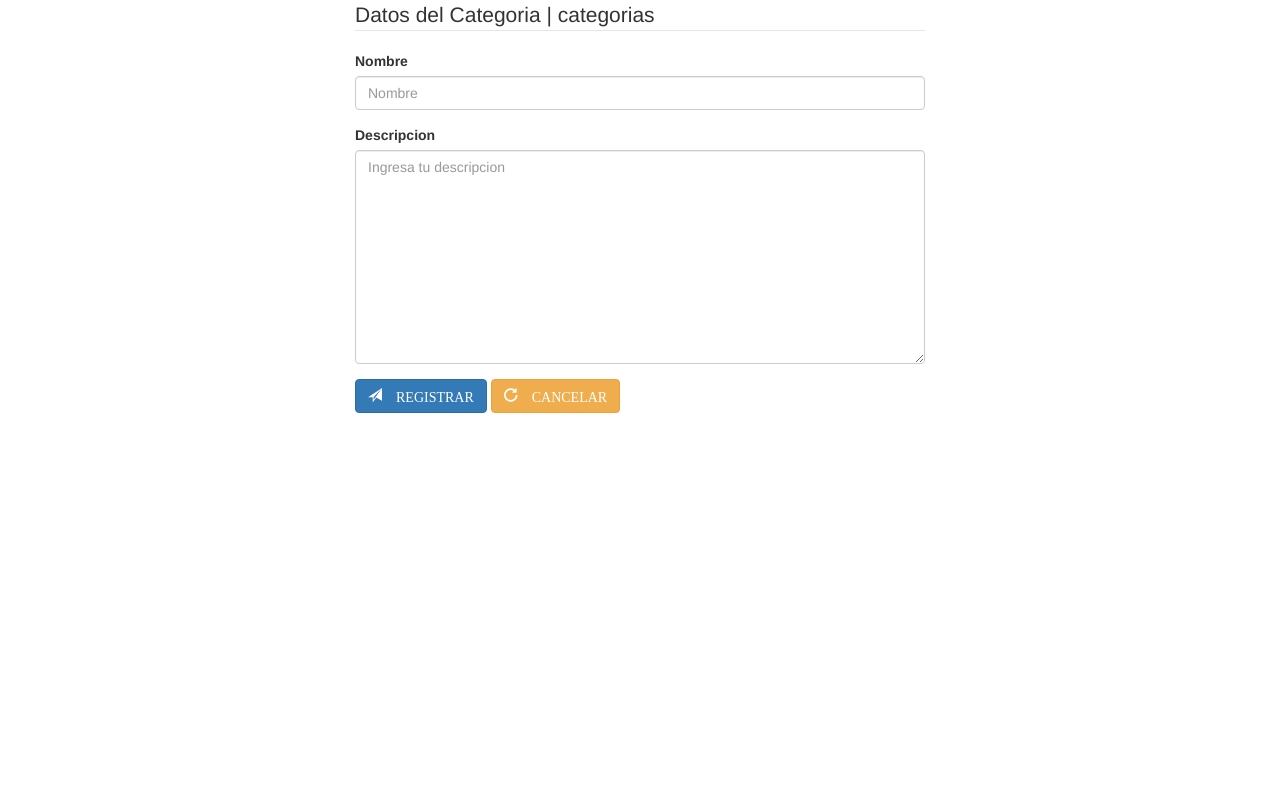
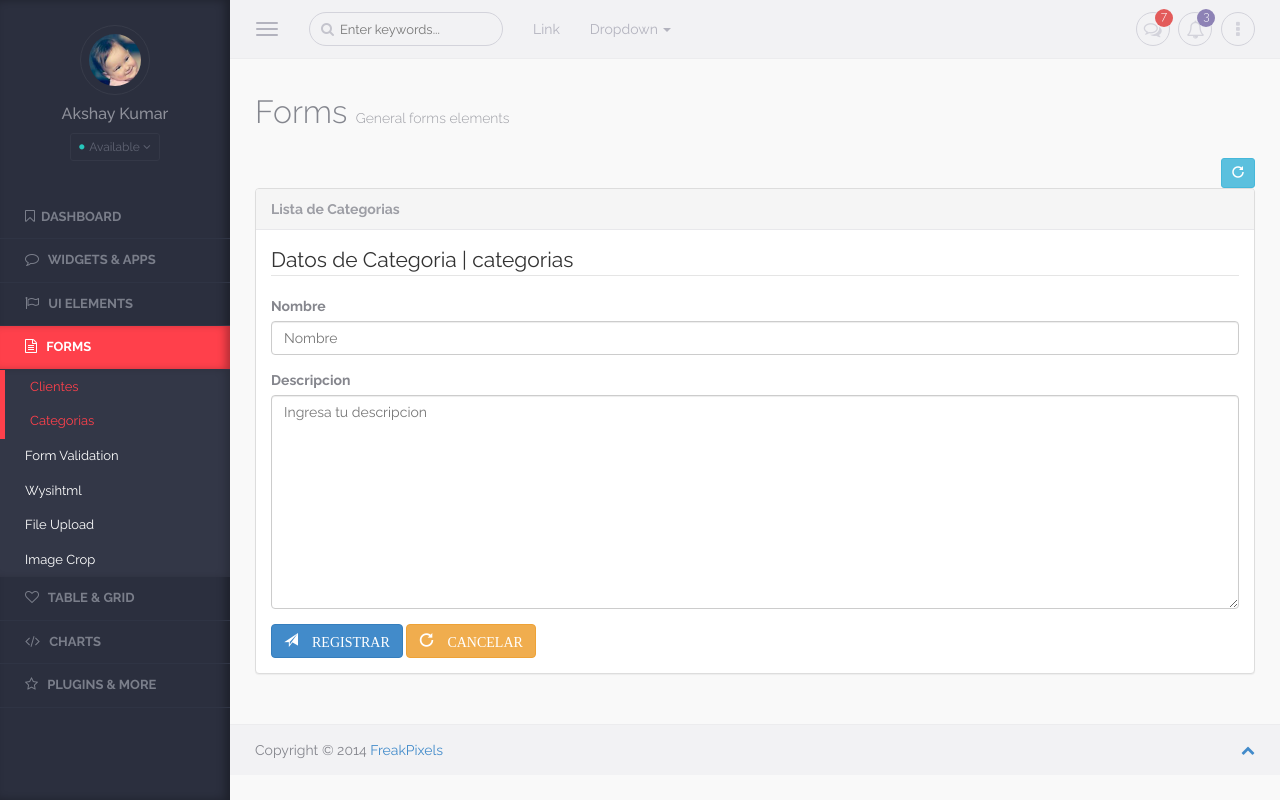
Before and after one commit to adcha17/php_tesis_ajax, a CodeIgniter app: page /server/index.php/categorias/load_add in a window 1280 px wide. Run offline with CodeIgniter, Linux system fonts and the light colour scheme.

Commit message:
Agregando template a Categoria

```diff
--- a/application/controllers/categorias.php
+++ b/application/controllers/categorias.php
@@ -16,9 +16,11 @@ class Categorias extends CI_Controller {
     {
         //_beta();
         //_is_ajax_request();
+        $this->data['view'] = $this->controller.'/load_add';
 
+        $this->load->view('home/load_index',$this->data);
 
-    	$this->load->view($this->controller.'/load_add',$this->data);
+        //$this->load->view($this->controller.'/load_add',$this->data);
     }
 
     /*
@@ -33,7 +35,9 @@ class Categorias extends CI_Controller {
 
         $this->data['item'] = $_categoria_info;
 
-    	$this->load->view($this->controller.'/load_update',$this->data);
+        $this->data['view'] = $this->controller.'/load_update';
+
+        $this->load->view('home/load_index',$this->data);
     }
 
     /*
@@ -42,7 +46,10 @@ class Categorias extends CI_Controller {
     public function load_list()
     {
       $this->data['items'] = $this->categorias_model->get();
-      $this->load->view($this->controller.'/load_list',$this->data);
+
+       $this->data['view'] = $this->controller.'/load_list';
+
+        $this->load->view('home/load_index',$this->data);
     }
 
     /*
--- a/application/views/categorias/load_add.php
+++ b/application/views/categorias/load_add.php
@@ -1,48 +1,52 @@
-<!DOCTYPE html>
-<html>
-<head>
-	<meta charset="utf-8">
-	<meta http-equiv="X-UA-Compatible" content="IE=edge">
-	<title></title>
-	<link rel="stylesheet" href="<?php echo base_url('public/css/bootstrap.css')?>">
-	<link rel="stylesheet" href="<?php echo base_url('public/css/style.css')?>">
+ <div class="page-header">
+              <h1>Forms <small>General forms elements</small></h1>
+            </div>
+            <div class="row">
+              <div class="col-md-12">
+                <div class="pull-right">
+          <a href="<?php echo base_url($controller.'/load_list')?>" class="btn btn-info btn-sm">
+              <span class="glyphicon glyphicon-repeat" aria-hidden="true"></span>
+            </a>
+        </div>
+              </div>
+            </div>
 
-<script> var URL = "<?php echo base_url()?>"</script>
-</head>
-<body>
-	<div class="container">
-		<div class="wrapper">
+            <div class="row">
               <div class="col-md-12">
+                  <div class="panel panel-default">
+                        <div class="panel-heading">Lista de Categorias</div>
+                        <div class="panel-body">
                              <form action="<?php echo base_url($controller.'/action_add')?>" method="POST" role="form">
-		   		<legend>Datos del Categoria | <?php echo $controller?></legend>
+          <legend>Datos de Categoria | <?php echo $controller?></legend>
 
           <div class="form-group">
             <label for="">Nombre</label>
             <input type="text" class="form-control" id="name" name="name" placeholder="Nombre">
           </div>
+
           <div class="form-group">
           <label for="">Descripcion</label>
 		   		<br>
 		   		<textarea class="form-control" id="descripcion" name="descripcion" placeholder="Ingresa tu descripcion" cols="75" rows="10"></textarea>
 		   		</div>
+
+
+
+
           <button type="submit" class="btn btn-primary btn-add"><span class="glyphicon glyphicon-send" aria-hidden="true"> REGISTRAR</span></button>
-
           <a href="<?php echo base_url($controller.'/load_list')?>" class="btn btn-warning">
             <span class="glyphicon glyphicon-repeat" aria-hidden="true"> CANCELAR</span>
           </a>
         </form>
 
 
+
+
+
+                        </div>
+                    </div>
+                </div>
             </div>
 
-		</div>
-
-	</div>
-
-
-	<script src="<?php echo base_url('public/js/jquery.min.js')?>"></script>
-	<script src="<?php echo base_url('public/js/bootstrap.js')?>"></script>
 <script src="<?php echo base_url('public/js/bootbox.js')?>"></script>
 <script src="<?php echo base_url('public/js/master/'.$controller.'.js') ?>"></script>
-</body>
-</html>
--- a/application/views/categorias/load_update.php
+++ b/application/views/categorias/load_update.php
@@ -14,7 +14,7 @@
 		<div class="wrapper">
 		<div class="col-md-12">
 		   <form action="<?php echo base_url($controller.'/action_update')?>" method="POST" role="form">
-		   		<legend>Datos del Categoria | <?php echo $controller?></legend>
+		   		<legend>Datos de Categoria | <?php echo $controller?></legend>
 
 		   		<div class="form-group">
 		   			<label for="">Nombre</label>
--- a/application/views/home/include/header.php
+++ b/application/views/home/include/header.php
@@ -115,6 +115,7 @@
                     <li class="has-submenu active"><a href="#"><i class="fa fa-file-text-o"></i> <span class="nav-label">Forms</span></a>
                       <ul class="list-unstyled">
                           <li class="active"><a href="<?=base_url('clientes/load_list')?>">Clientes</a></li>
+                           <li class="active"><a href="<?=base_url('categorias/load_list')?>">Categorias</a></li>
                             <li><a href="forms-validation.html">Form Validation</a></li>
                             <li><a href="wysihtml.html">Wysihtml</a></li>
                             <li><a href="file-upload.html">File Upload</a></li>
```
Also changed, not shown: application/views/categorias/load_list.php (+15 -29 lines). Lines whose indentation alone changed are shown as unchanged.
